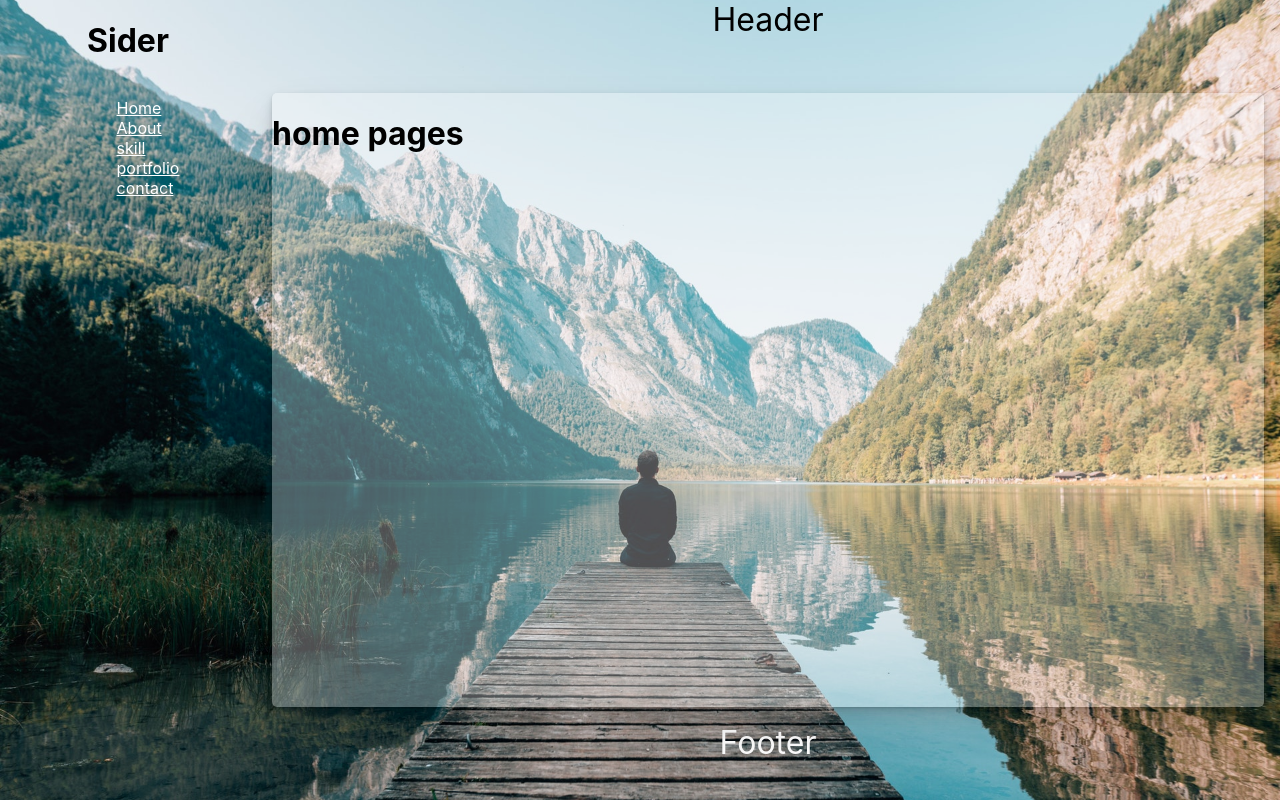
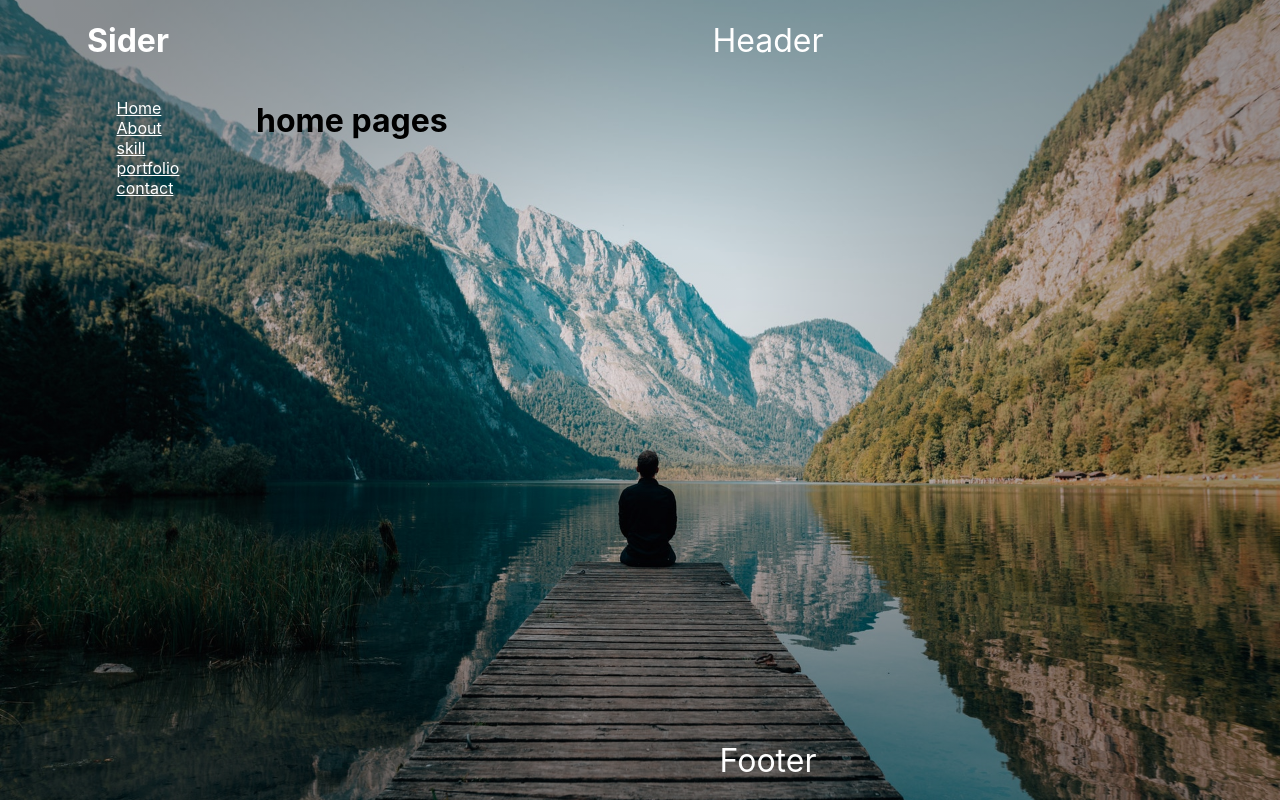
Before and after one commit to fubini108014/react-portfolio-page, a React (Create React App) app: page / in a window 1280 px wide. Built offline with nearby package versions, Linux system fonts and the light colour scheme.

Commit message:
add masonry to portfolio page

```diff
--- a/src/pages/Portfolio.js
+++ b/src/pages/Portfolio.js
@@ -1,15 +1,17 @@
 import React from "react";
-import { MasonryOut } from "../styled/styledPortfolio";
+import { MasonryOut, MasonryItem } from "../styled/styledPortfolio";
 import Masonry from "react-masonry-component";
 function Portfolio() {
+    const masonryOptions = {
+        fitWidth: true,
+    };
     return (
         <MasonryOut>
-            <Masonry>
-                {/* array of JSX items */}
-                <div>My Element</div>
-                <div>My Element</div>
-                <div>My Element</div>
-                <div>My Element</div>
+            <Masonry className="masonryIn" options={masonryOptions}>
+                <MasonryItem>My Element 1</MasonryItem>
+                <MasonryItem>My Element 2</MasonryItem>
+                <MasonryItem>My Element 3</MasonryItem>
+                <MasonryItem>My Element 4</MasonryItem>
             </Masonry>
         </MasonryOut>
     );
--- a/src/styled/styledApp.js
+++ b/src/styled/styledApp.js
@@ -3,7 +3,13 @@ import backGroundImage from "../images/pexels-simon-migaj-1920x1212.jpg";
 export const Layout = styled.div`
     width: 100vw;
     height: 100vh;
-    background-image: url(${backGroundImage});
+    background: radial-gradient(
+            63.01% 63.01% at 50% 36.99%,
+            rgba(0, 0, 0, 0.075) 12.5%,
+            rgba(0, 0, 0, 0.285) 50%,
+            rgba(0, 0, 0, 0.4) 84.38%
+        ),
+        url(${backGroundImage});
     display: flex;
     background-repeat: no-repeat;
     background-size: auto;
@@ -12,7 +18,7 @@ export const Layout = styled.div`
 `;
 
 export const Sider = styled.div`
-    //background-color: green;
+    color: #fff;
     width: 20%;
     display: flex;
     justify-content: flex-start;
@@ -27,7 +33,6 @@ export const Sider = styled.div`
 `;
 
 export const Right = styled.div`
-    //background-color: gray;
     height: 100%;
     width: 80%;
     display: flex;
@@ -35,33 +40,15 @@ export const Right = styled.div`
 `;
 
 export const Header = styled.div`
-    //background-color: yellow;
     height: 10%;
     font-size: 2rem;
     display: flex;
+    color: #fff;
     justify-content: center;
+    align-items: center;
 `;
 export const Content = styled.div`
     height: 80%;
-    background: hsla(0, 0%, 100%, 0.3);
-    position: relative;
-    overflow: hidden;
-    margin: 1rem;
-    border-radius: 5px;
-    box-shadow: rgba(0, 0, 0, 0.07) 0px 1px 2px, rgba(0, 0, 0, 0.07) 0px 2px 4px,
-        rgba(0, 0, 0, 0.07) 0px 4px 8px, rgba(0, 0, 0, 0.07) 0px 8px 16px,
-        rgba(0, 0, 0, 0.07) 0px 16px 32px, rgba(0, 0, 0, 0.07) 0px 32px 64px;
-    &::before {
-        content: "";
-        position: absolute;
-        top: 0;
-        right: 0;
-        bottom: 0;
-        left: 0;
-        filter: blur(20px);
-        z-index: -1;
-        margin: -30px;
-    }
 `;
 export const Footer = styled.div`
     color: #fff;
@@ -69,4 +56,5 @@ export const Footer = styled.div`
     font-size: 2rem;
     display: inline-flex;
     justify-content: center;
+    align-items: center;
 `;
--- a/src/styled/styledPortfolio.js
+++ b/src/styled/styledPortfolio.js
@@ -1,22 +1,41 @@
 import styled from "styled-components";
+export const itemCard = styled.div`
+    background: hsla(0, 0%, 100%, 0.35);
+    box-shadow: rgba(0, 0, 0, 0.07) 0px 1px 2px, rgba(0, 0, 0, 0.07) 0px 2px 4px,
+        rgba(0, 0, 0, 0.07) 0px 4px 8px, rgba(0, 0, 0, 0.07) 0px 8px 16px;
+    position: relative;
+    overflow: hidden;
+    margin: 1rem;
+    border-radius: 5px;
+    &::before {
+        content: "";
+        position: absolute;
+        top: 0;
+        right: 0;
+        bottom: 0;
+        left: 0;
+        filter: blur(20px);
+        z-index: -1;
+        margin: -30px;
+    }
+`;
 
 export const MasonryOut = styled.div`
-    .my-masonry-grid {
-        display: -webkit-box; /* Not needed if autoprefixing */
-        display: -ms-flexbox; /* Not needed if autoprefixing */
-        display: flex;
-        margin-left: -30px; /* gutter size offset */
-        width: auto;
-    }
-    .my-masonry-grid_column {
-        padding-left: 30px; /* gutter size */
-        background-clip: padding-box;
-    }
-
-    /* Style your items */
-    .my-masonry-grid_column > div {
-        background: blue;
-        color: #fff;
-        margin-bottom: 30px;
+    & .masonryIn {
+        margin: 0 auto;
     }
 `;
+export const MasonryItem = styled.div`
+    background: hsla(0, 0%, 100%, 0.35);
+    box-shadow: rgba(0, 0, 0, 0.07) 0px 1px 2px, rgba(0, 0, 0, 0.07) 0px 2px 4px,
+        rgba(0, 0, 0, 0.07) 0px 4px 8px, rgba(0, 0, 0, 0.07) 0px 8px 16px;
+    margin: 0.5rem;
+    border-radius: 3px;
+    height: 200px;
+    display: flex;
+    flex: 1 0 calc(33% - 16px);
+    min-width: 300px;
+    width: calc(33% - 16px);
+    justify-content: center;
+    align-items: center;
+`;
```
